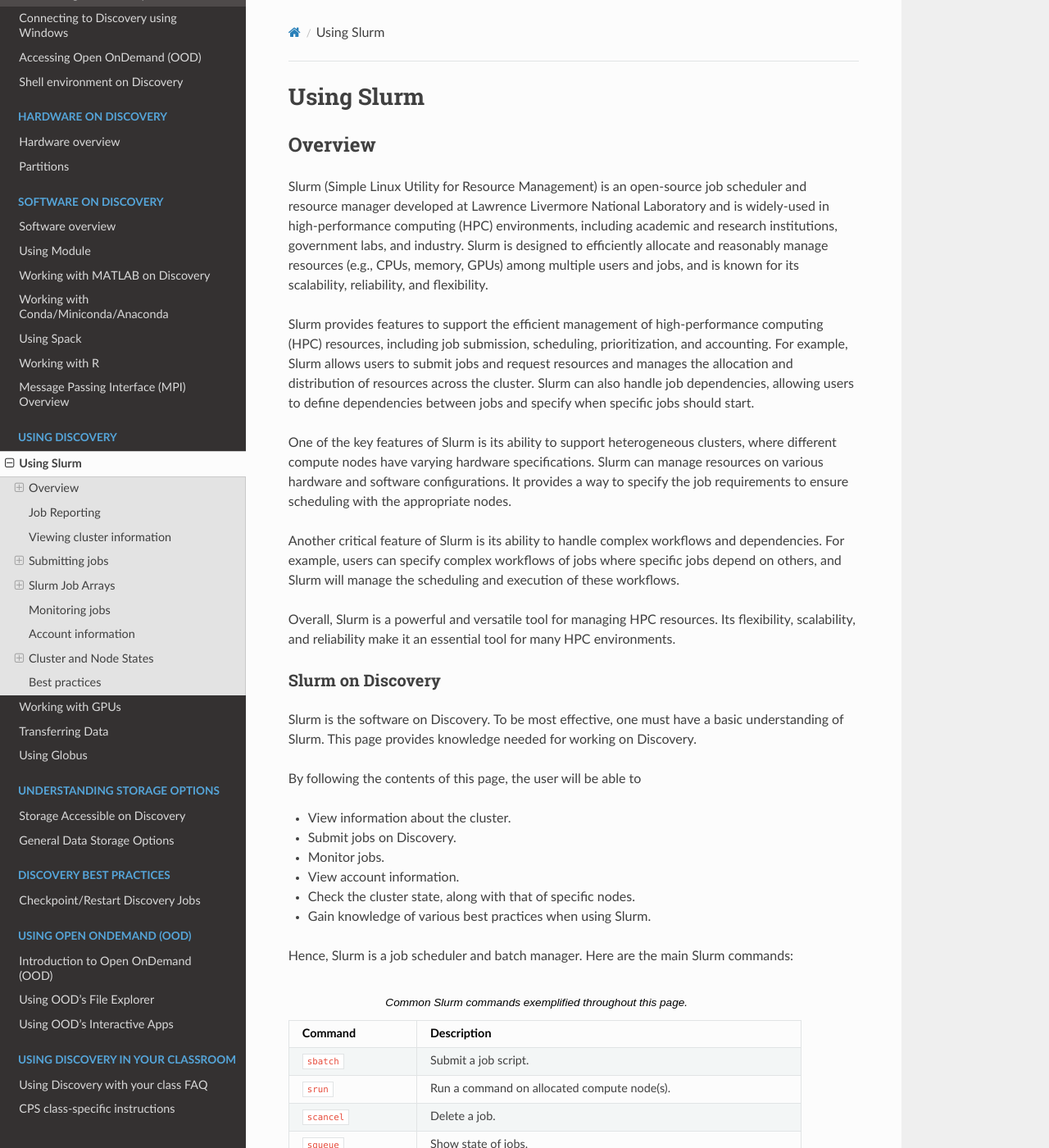
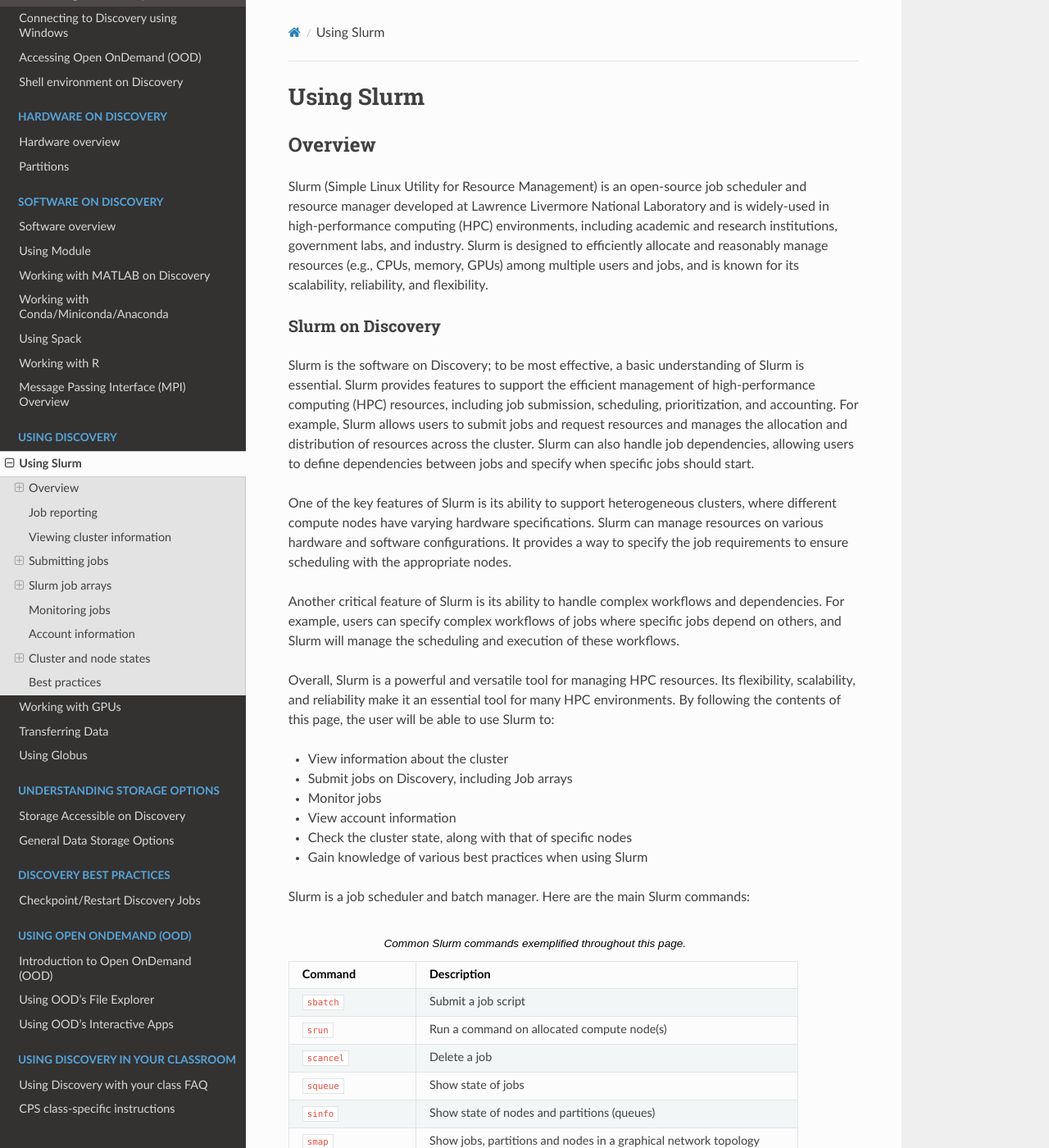
Before and after one commit to northeastern-rc/rc-public-documentation, a Sphinx documentation site: the page built from docs/source/using-discovery/usingslurm.rst, in a window 1280 px wide and 1400 px high. Shown: the whole window at 82% size. Built offline with Sphinx 7.4.7 and the Read the Docs theme 2.0.0, drawn with Linux system fonts in a browser that asks for light colours; some of the changed text lies outside the part shown.

Commit message:
Update usingslurm.rst

```diff
--- a/docs/source/using-discovery/usingslurm.rst
+++ b/docs/source/using-discovery/usingslurm.rst
@@ -8,28 +8,24 @@
 ========
 Slurm (Simple Linux Utility for Resource Management) is an open-source job scheduler and resource manager developed at Lawrence Livermore National Laboratory and is widely-used in high-performance computing (HPC) environments, including academic and research institutions, government labs, and industry. Slurm is designed to efficiently allocate and reasonably manage resources (e.g., CPUs, memory, GPUs) among multiple users and jobs, and is known for its scalability, reliability, and flexibility.
 
-Slurm provides features to support the efficient management of high-performance computing (HPC) resources, including job submission, scheduling, prioritization, and accounting. For example, Slurm allows users to submit jobs and request resources and manages the allocation and distribution of resources across the cluster. Slurm can also handle job dependencies, allowing users to define dependencies between jobs and specify when specific jobs should start.
+Slurm on Discovery
+--------------------
+Slurm is the software on Discovery; to be most effective, a basic understanding of Slurm is essential. Slurm provides features to support the efficient management of high-performance computing (HPC) resources, including job submission, scheduling, prioritization, and accounting. For example, Slurm allows users to submit jobs and request resources and manages the allocation and distribution of resources across the cluster. Slurm can also handle job dependencies, allowing users to define dependencies between jobs and specify when specific jobs should start.
 
 One of the key features of Slurm is its ability to support heterogeneous clusters, where different compute nodes have varying hardware specifications. Slurm can manage resources on various hardware and software configurations. It provides a way to specify the job requirements to ensure scheduling with the appropriate nodes.
 
 Another critical feature of Slurm is its ability to handle complex workflows and dependencies. For example, users can specify complex workflows of jobs where specific jobs depend on others, and Slurm will manage the scheduling and execution of these workflows.
 
-Overall, Slurm is a powerful and versatile tool for managing HPC resources. Its flexibility, scalability, and reliability make it an essential tool for many HPC environments.
+Overall, Slurm is a powerful and versatile tool for managing HPC resources. Its flexibility, scalability, and reliability make it an essential tool for many HPC environments. By following the contents of this page, the user will be able to use Slurm to:
 
-Slurm on Discovery
---------------------
-Slurm is the software on Discovery. To be most effective, one must have a basic understanding of Slurm. This page provides knowledge needed for working on Discovery.
+* View information about the cluster
+* Submit jobs on Discovery, including Job arrays
+* Monitor jobs
+* View account information
+* Check the cluster state, along with that of specific nodes
+* Gain knowledge of various best practices when using Slurm
 
-By following the contents of this page, the user will be able to
-
-* View information about the cluster.
-* Submit jobs on Discovery.
-* Monitor jobs.
-* View account information.
-* Check the cluster state, along with that of specific nodes.
-* Gain knowledge of various best practices when using Slurm.
-
-Hence, Slurm is a job scheduler and batch manager. Here are the main Slurm commands:
+Slurm is a job scheduler and batch manager. Here are the main Slurm commands:
 
 .. list-table:: Common Slurm commands exemplified throughout this page.
    :widths: 25 75
@@ -38,19 +34,19 @@
    * - Command
      - Description
    * - ``sbatch``
-     - Submit a job script.
+     - Submit a job script
    * - ``srun``
-     - Run a command on allocated compute node(s).
+     - Run a command on allocated compute node(s)
    * - ``scancel``
-     - Delete a job.
+     - Delete a job
    * - ``squeue``
-     - Show state of jobs.
+     - Show state of jobs
    * - ``sinfo``
-     - Show state of nodes and partitions (queues).
+     - Show state of nodes and partitions (queues)
    * - ``smap``
-     - Show jobs, partitions and nodes in a graphical network topology.
+     - Show jobs, partitions and nodes in a graphical network topology
    * - ``scontrol``
-     - Modify jobs or show information about various aspects of the cluster.
+     - Modify jobs or show information about various aspects of the cluster
 
 Please continue reading for some good examples of each.
 
@@ -67,11 +63,19 @@
    Slurm commands have numerous options to help your jobs run efficiently by requesting specific resources. Options usually have both short and verbose versions, such as ``--nodes`` and ``-n`` (both mean the same thing). The examples in this documentation all use the verbose version of the options for clarity, but you can use the short version if you prefer. For example, ``srun -p short -N 1 -n 1`` means the same thing as ``srun --partition=short --nodes=1 --ntasks=1``.
 
 
-Job Reporting
+Job reporting
 ==============
-``sacct <options>`` Display job accounting information
 
-``sreport <options>`` Generate reports about cluster utilization and job statistics
+.. list-table::
+   :widths: 35 85
+   :header-rows: 1
+
+   * - Command
+     - Description
+   * - ``sacct <options>``
+     - Display job accounting information
+   * - ``sreport <options>``
+     - Generate reports about cluster utilization and job statistics
 
 .. note::
   Each command's options and functions may vary depending on the Slurm version and configuration. We recommend consulting the Slurm documentation for more information on the full range of available commands and their usage. See `Slurm documentation`_ for details.
@@ -106,11 +110,11 @@
    * - Slurm Command
      - Function
    * - ``srun``
-     - Run an interactive job on the cluster.
+     - Run an interactive job on the cluster
    * - ``sbatch <scriptname.script>``
-     - Submit a script to the scheduler for running a job.
+     - Submit a script to the scheduler for running a job
    * - ``scancel <jobid>``
-     - Cancel a pending or running job on the cluster.
+     - Cancel a pending or running job on the cluster
 
 Using srun
 -----------
@@ -238,7 +242,7 @@
   <commands to execute>
 
 
-Slurm Job Arrays
+Slurm job arrays
 ================
 In HPC environments, users often need to run large numbers of jobs that are very similar, such as simulations with varying input parameters or the processing of multiple data files. Managing and tracking individual jobs can be a cumbersome and time-consuming process. Enter: Slurm job arrays.
 
@@ -265,7 +269,7 @@
 
 Using Slurm job arrays can simplify job management and streamline your workflow, mainly when dealing with large sets of identical tasks.
 
-Sample Data
+Sample data
 ^^^^^^^^^^^
 See :download:`bash script to generate sample data <../resources/create_sample_array_data.sh>`. This script simply creates a data directory array_example_data and populates it with some text files.
 
@@ -276,7 +280,7 @@
    :linenos:
 
 
-Batch Script and Array
+Batch script and array
 ^^^^^^^^^^^^^^^^^^^^^^
 We will then use this script, which we save as ``array_batch.sh`` to “evaluate” the data:
 
@@ -395,7 +399,7 @@
 
 #. Use environment modules: Slurm's environment is set via modules to manage software installations. Make sure to load the appropriate modules before running your job.
 
-Cluster and Node States
+Cluster and node states
 =======================
 Here are some more examples of using ``sinfo`` and ``scontrol`` to provide information about the state of the cluster and specific nodes:
 
@@ -550,7 +554,7 @@
 
 Overall, ``scontrol`` is a powerful tool for managing Slurm jobs and job-related resources. Its command-line interface allows users to perform a wide range of tasks, from checking the status of jobs to modifying job properties and managing dependencies.
 
-Controlling Jobs
+Controlling jobs
 ^^^^^^^^^^^^
 ``scontrol hold <jobid>`` Place a hold on a pending job, i.e., prevent specified job from starting. <job_list> is either a space separate list of job IDs or job names.
 
```
